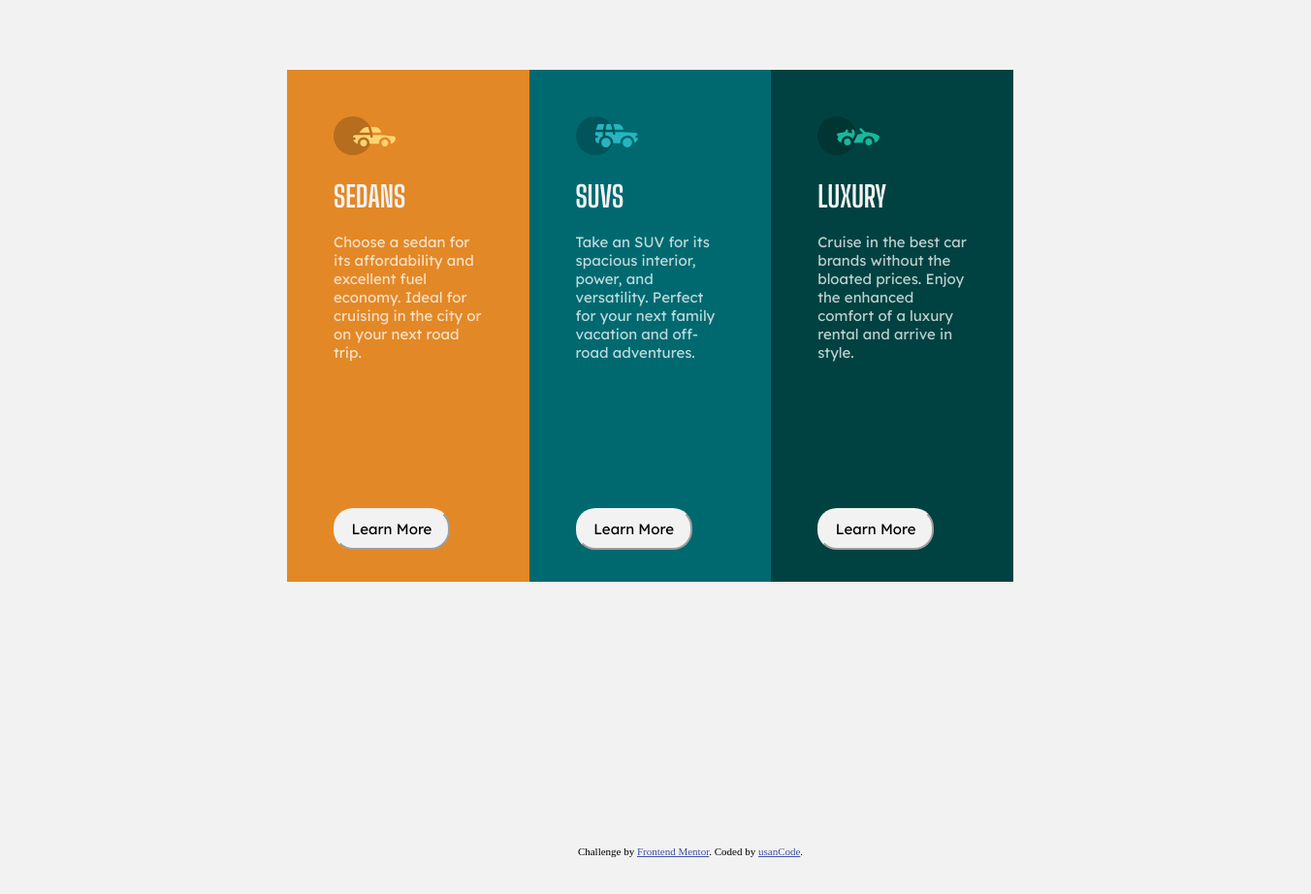
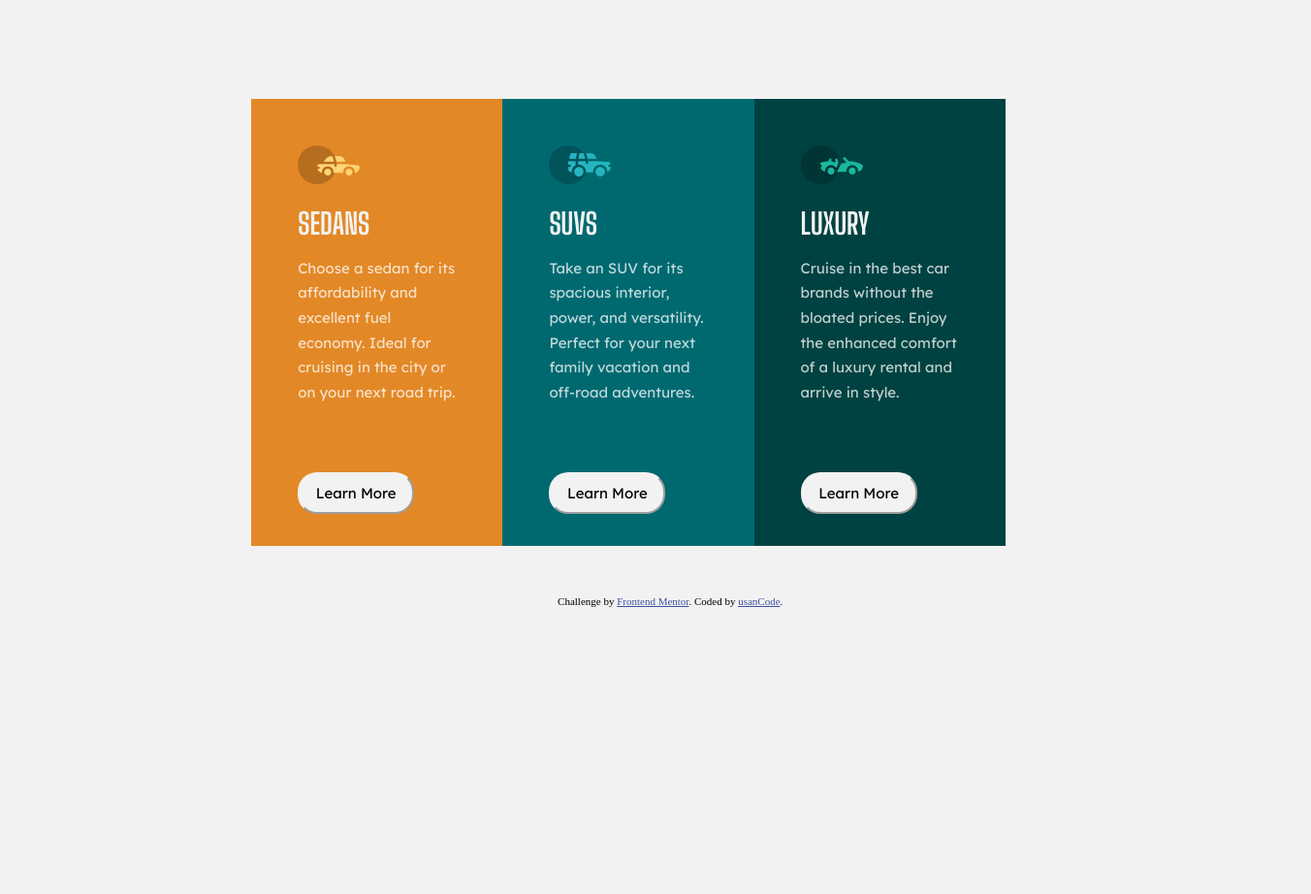
Before and after one commit to usanCode/3-column-preview-card-component-main, a plain HTML site: page 3-column-preview-card-component-main/index.html in a window 1280 px wide. Shown: the whole page at 97% size, 1352 px wide, since content can reach past the window. After the commit the page ends 800 px from the top, so only its background shows below. Drawn offline with Linux system fonts and the light colour scheme.

Commit message:
Add files via upload

```diff
--- a/3-column-preview-card-component-main/main.css
+++ b/3-column-preview-card-component-main/main.css
@@ -11,20 +11,24 @@ p{
 body{
     background-color: hsl(0, 0%, 95%);
     font-size: 15px;
-    margin:4.5rem;
+
+    margin-top:8%;
+    margin-bottom:4%;
+    margin-left:4%;
+    margin-right:4%;
+
     width:100%;
+
 
 }
 
 .mainContainer{
     display:grid;
     grid-template-columns: 30% 30% 30%;
-    grid-template-rows:50% 5%;
+    grid-template-rows:65% 10%;
     margin:auto;
-    width:52rem;
-    height:27rem;
-    min-height:100vh;
-
+    width:54rem;
+    height:32rem;
 
 }
 
@@ -38,6 +42,9 @@ body{
     padding: 3rem;
     font-family:Lexend Deca ;
     font-weight: 400;
+    line-height: 1.6rem;
+
+
 }
 .sedans_butt_container{
     background-color: hsl(31, 77%, 52%) ;
@@ -51,6 +58,7 @@ body{
     padding-left: 3rem;
 
 
+
 }
 
 .secondContainer{
@@ -62,6 +70,7 @@ body{
     padding: 3rem;
     font-family:Lexend Deca ;
     font-weight: 400;
+    line-height: 1.6rem;
 }
 
 .suvs_butt_container{
@@ -86,6 +95,7 @@ body{
     padding: 3rem;
     font-family:Lexend Deca ;
     font-weight: 400;
+    line-height: 1.6rem;
 
 }
 
@@ -236,9 +246,9 @@ h1{
 
     .mainContainer{
         display:grid;
-        grid-template-columns: 80% ;
+        grid-template-columns: 85% ;
         grid-template-rows:23%  10% 23% 10% 23% 10%;
-        width:21rem;
+        width:25rem;
         height:69rem;
         margin:2rem;
         justify-content: center;
```
Lines whose indentation alone changed are shown as unchanged.
